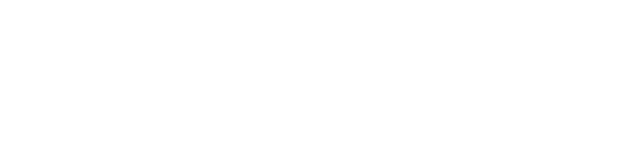
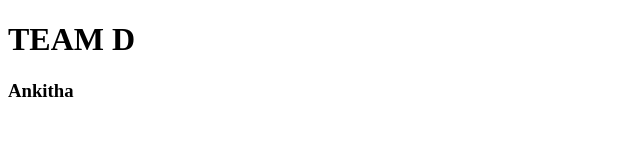
Before and after one commit to Santosh4979/CP_Students_Project, a plain HTML site: page index.html in a window 1280 px wide. Shown: the whole page, without its empty margins (0-640 px from the left). Drawn offline with Linux system fonts and the light colour scheme.

Commit message:
Adding updated file

```diff
--- a/index.html
+++ b/index.html
@@ -6,6 +6,8 @@
     <title>Document</title>
 </head>
 <body>
+    <h1>TEAM D</h1>
+    <h3>Ankitha</h3>
 
 </body>
 </html>
```
